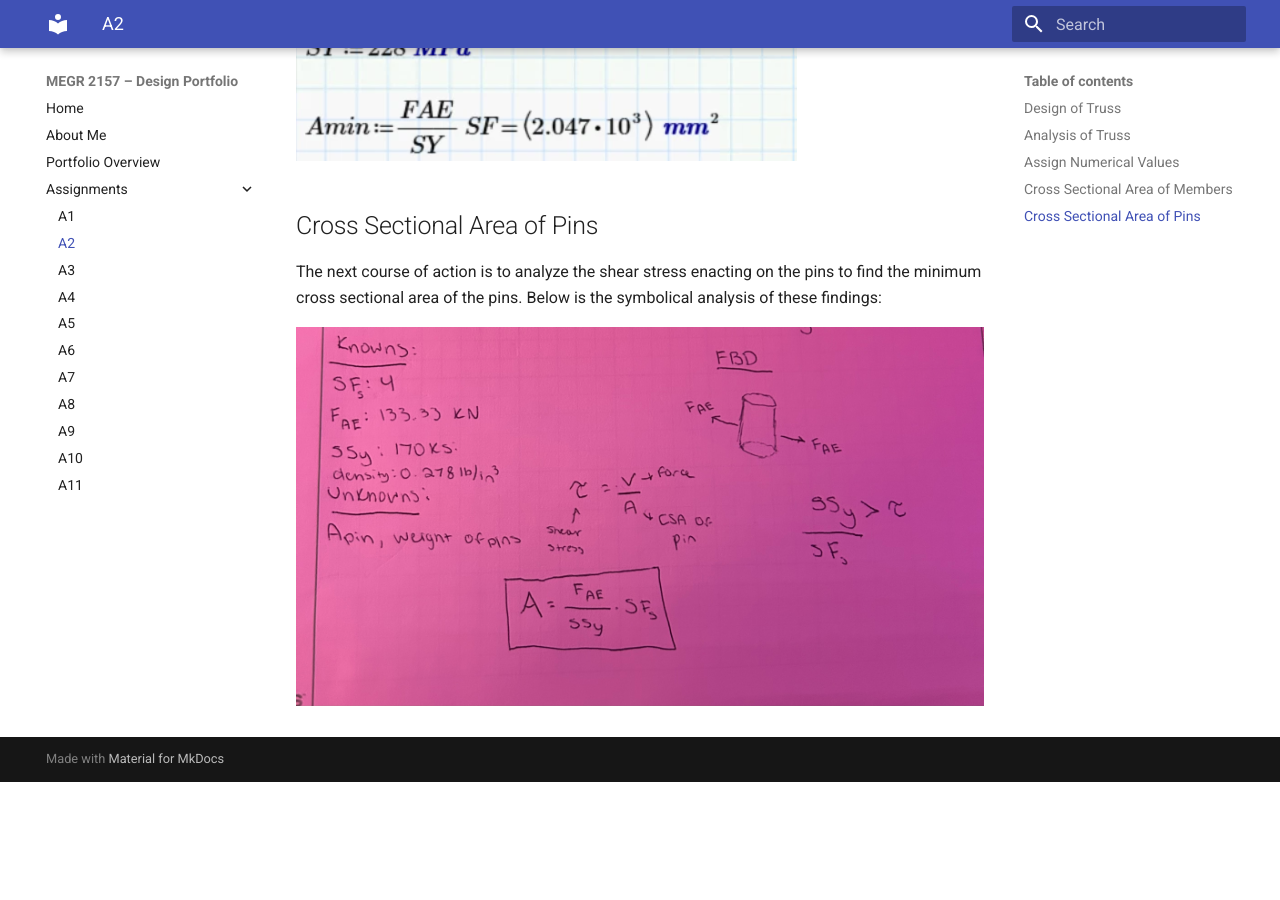
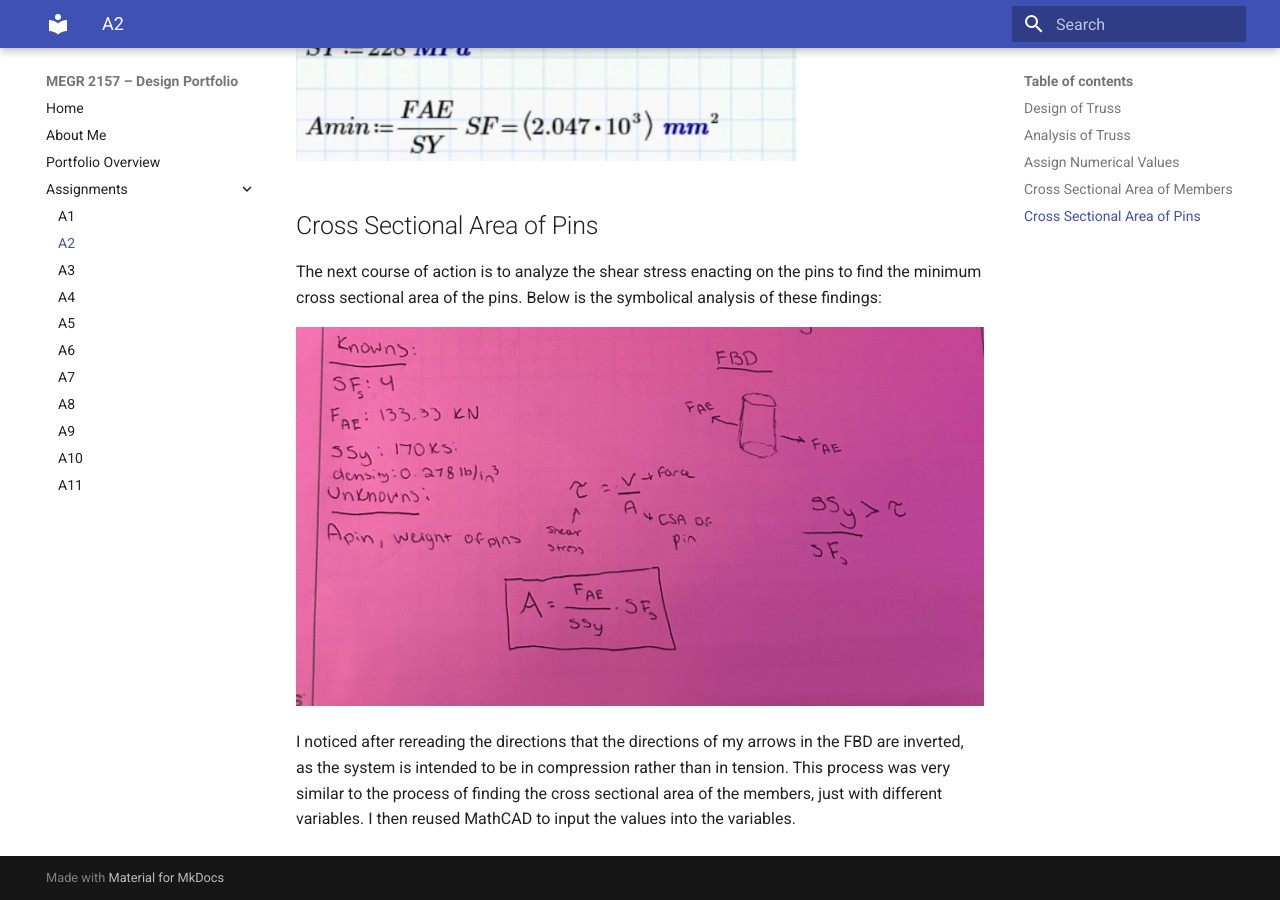
Before and after one commit to bspinne2/megr2157-portfolio, an MkDocs documentation site: the page built from docs/assignments/A02/index.md, in a window 1280 px wide and 900 px high, scrolled down 4114 px. Built offline with MkDocs 1.6.1 and Material for MkDocs 9.7.7, drawn with Linux system fonts in a browser that asks for light colours; before the commit the page ends 4896 px from its top, so only the background shows below that.

Commit message:
Update index.md

```diff
--- a/docs/assignments/A02/index.md
+++ b/docs/assignments/A02/index.md
@@ -41,3 +41,5 @@ It is crucial that the stress meets way below the yield strength so there is no
 The next course of action is to analyze the shear stress enacting on the pins to find the minimum cross sectional area of the pins. Below is the symbolical analysis of these findings:
 
 ![Image 6 Description](IMG_2886.jpeg)
+
+I noticed after rereading the directions that the directions of my arrows in the FBD are inverted, as the system is intended to be in compression rather than in tension. This process was very similar to the process of finding the cross sectional area of the members, just with different variables. I then reused MathCAD to input the values into the variables.
```
